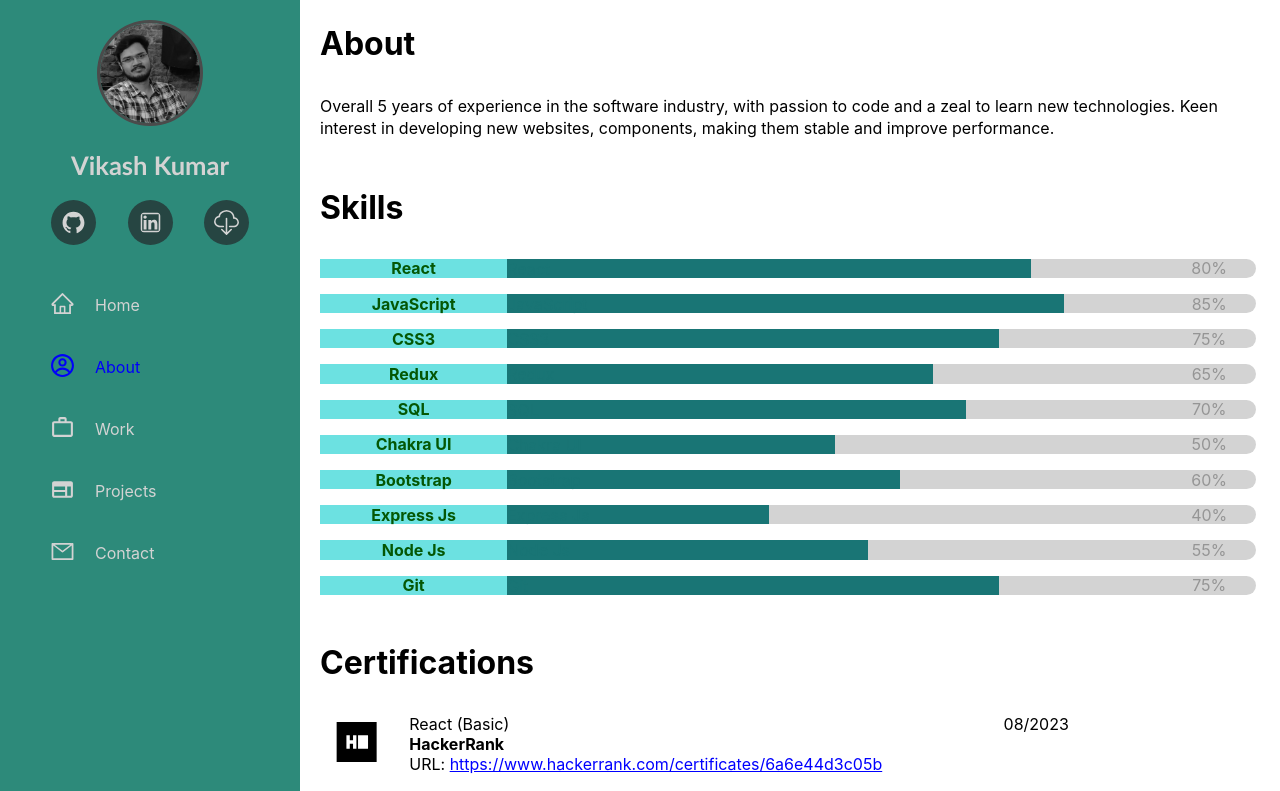
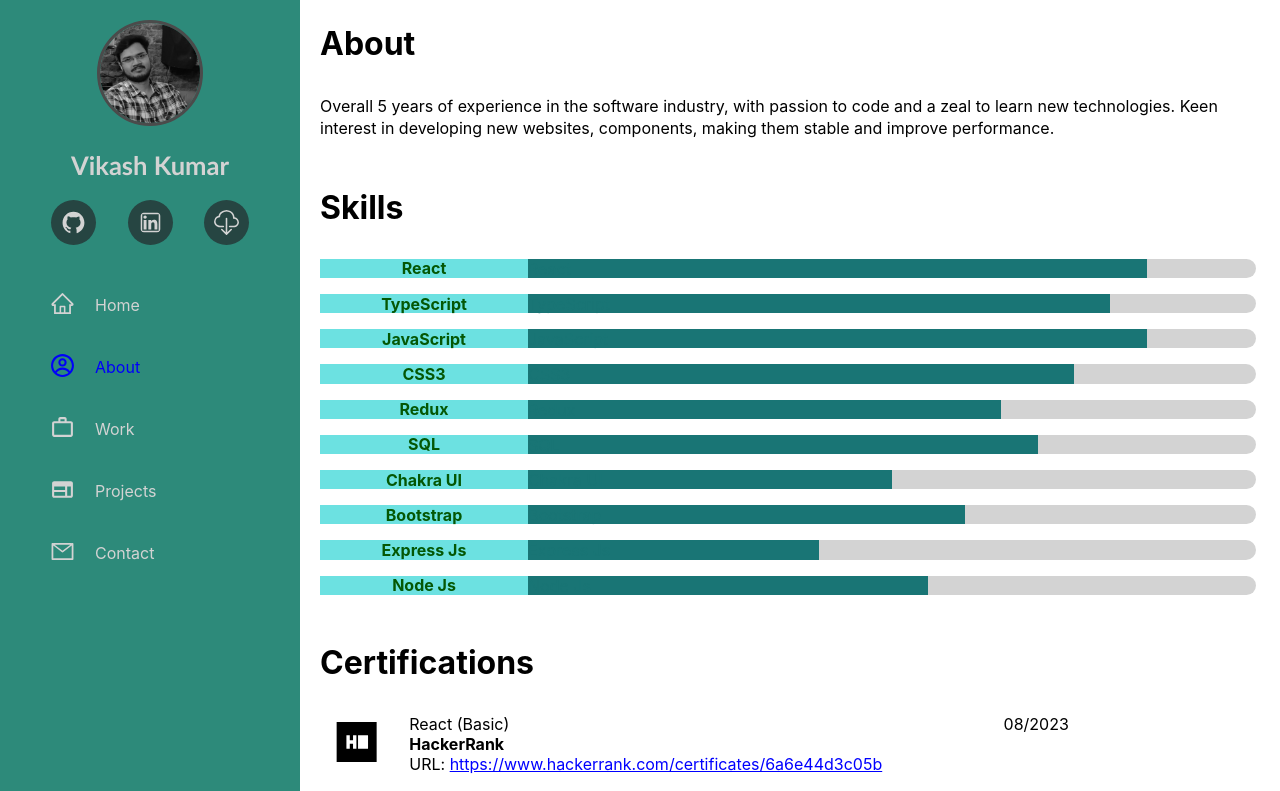
Before and after one commit to Vikash9932/portfolio-sidebar, a React (Create React App) app: page /about in a window 1280 px wide. Shown: the top 791 px of the page. Built offline with nearby package versions, Linux system fonts and the light colour scheme; no server answers.

Commit message:
update cv & skills

```diff
--- a/src/constants/skills.ts
+++ b/src/constants/skills.ts
@@ -1,6 +1,10 @@
 export const skills = [
   {
     name: 'React',
+    progress: 85,
+  },
+  {
+    name: 'TypeScript',
     progress: 80,
   },
   {
@@ -39,8 +43,4 @@ export const skills = [
   //   name: 'HTML5',
   //   progress: 80,
   // },
-  {
-    name: 'Git',
-    progress: 75,
-  },
 ];
--- a/src/pages/About/About.tsx
+++ b/src/pages/About/About.tsx
@@ -26,9 +26,9 @@ const About = () => {
                 {skill.name}
               </div>
             </div>
-            <span className='about__skills__all__each--progress'>
+            {/* <span className='about__skills__all__each--progress'>
               {skill.progress}%
-            </span>
+            </span> */}
           </div>
         ))}
       </div>
```
Also changed, not shown: 1 other file (tests, documents, lock files or other folders).
